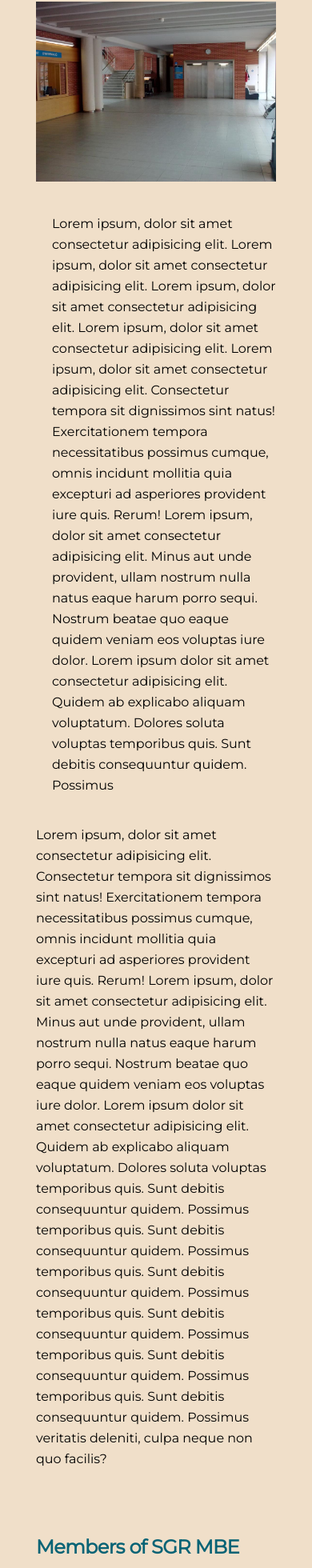
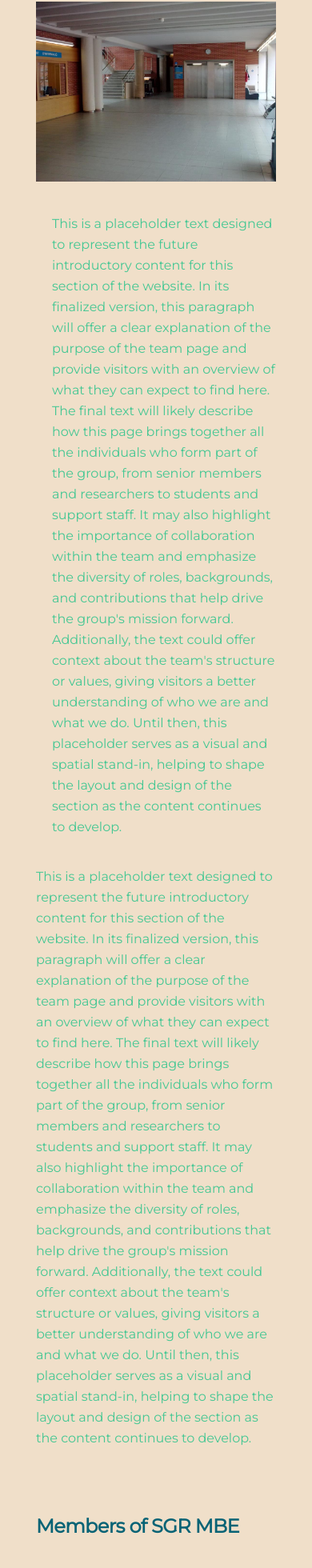
Before and after one commit to molivag/UB-SGR-Marine, a React (Vite) app: page /People in a window 390 px wide. Shown: the part 650-2610 px from the top of the page at 80% size. Built offline with nearby package versions, Linux system fonts and the light colour scheme.

Commit message:
Incluye mejoras menores, cambio de color en textos de prueba y correcciones menores

```diff
--- a/src/components/ProjectDescription.tsx
+++ b/src/components/ProjectDescription.tsx
@@ -4,6 +4,9 @@ import Tproject from "../types/Tproject";
 // import { Link } from "react-router-dom";
 
 import { FaXTwitter, FaInstagram } from "react-icons/fa6";
+
+
+
 
 const FullDescription: React.FC = () => {
   // Scroll global de la ventana
@@ -14,7 +17,6 @@ const FullDescription: React.FC = () => {
   const project = location.state?.project as Tproject | undefined;
   const { acronym } = useParams();
   console.log(acronym);
-
 
   if (!project) {
     return <Navigate to="/" replace />;
@@ -31,7 +33,7 @@ const FullDescription: React.FC = () => {
       	  4xl:max-w-screen-4xl
       	  5xl:max-w-screen-5xl">
         {/* <strong className=" text-4xl text-UBfoothead font-bold"> */}
-          <h1 className="h1">Projects</h1>
+        <h1 className="h1">Projects</h1>
         {/* </strong> */}
       </div>
       <div
@@ -44,7 +46,7 @@ const FullDescription: React.FC = () => {
           4xl:max-w-screen-4xl
           5xl:max-w-screen-5xl">
         {/* Columna izquierda */}
-        <div className="flex-[1.2] p-4 ">
+        <div className="flex-[1.1]  ">
           <motion.div
             className="sticky top-0"
             style={{ y }}
@@ -78,7 +80,7 @@ const FullDescription: React.FC = () => {
         </div>
 
         {/* Columna central */}
-        <div className="flex-1 p-4 ">
+        <div className="flex-[1.1] p-5 mr-4 ">
           <motion.div
             className="sticky top-0"
             style={{ y }}
@@ -128,7 +130,7 @@ const FullDescription: React.FC = () => {
                 <a
                   href={project.socialNetwork_inst}
                   target="_blank"
-                  rel="noopener noreferrer"
+              private method   rel="noopener noreferrer"
                   className="hover:text-gray-300"
                 >
                   <FaInstagram size={30} />
@@ -139,7 +141,7 @@ const FullDescription: React.FC = () => {
         </div>
 
         {/* Columna derecha (contenido largo sin scroll interno) */}
-        <div className="flex-[1.3] p-4 border-l ">
+        <div className="flex-[1.3] p-4  ">
           {[...Array(1)].map((_, i) => (
             <p key={i} className="p text-gray-800 leading-relaxed">
               {project.summary}
--- a/src/views/IndexView.tsx
+++ b/src/views/IndexView.tsx
@@ -49,18 +49,19 @@ function IndexPage() {
               src="/img/imagen1.png"
               alt="Organization of the Marine Biodiversity and Evolution Department"
             />
-            <p className="p text-base text-center"> Texto Lorem ipsum dolor, sit amet consectetur adipisicing elit. Ullam asperiores exercitationem minus architecto impedit quaerat dolorem, temporibus minima, nulla dignissimos eum voluptates in maiores vitae ut accusantium totam. Magni, odio. decscriptivo de la imagen que se muestra</p>
+            <p className="p text-base text-center text-green-400 text-opacity-90">
+              This is a sample text used solely for demonstration purposes. Its goal is to showcase how the applied text styling—such as transparency—appears in relation to the previous image or layout. The content itself has no informational value and can be easily replaced with the final text when available.
+            </p>
           </div>
 
           <h2 className="h2 mt-20">
             Senior Members
           </h2>
           <div>
-            <p className="p mt-6 ">
-              Lorem ipsum dolor sit amet consectetur adipisicing elit. Quae
-              officia animi dolores veritatis mollitia inventore magnam odit,
-              deleniti odio accusantium qui aspernatur, repellendus sed est hic
-              ipsa iusto similique culpa?
+            <p className="p mt-6 text-green-400 text-opacity-90">
+              This is an introductory text for the senio section. Its purpose is to briefly set the context for the content below, highlighting the individuals who are part of the team. It can be adjusted later to match the tone and style of the final website.
+
+
             </p>
           </div>
           <Seniors />
--- a/src/views/PeopleView.tsx
+++ b/src/views/PeopleView.tsx
@@ -47,44 +47,24 @@ function PeoplePage() {
           <div className="mt-5">
             <aside >
               {/* <h1 className=" mb-4 text-center text-4xl font-extrabold leading-none tracking-tight text-UBtitles md:text-5xl lg:text-6xl "> */}
-              <p className="ml-5 mt-5 mb-4 p">
-                Lorem ipsum, dolor sit amet consectetur adipisicing elit.
-                Lorem ipsum, dolor sit amet consectetur adipisicing elit.
-                Lorem ipsum, dolor sit amet consectetur adipisicing elit.
-                Lorem ipsum, dolor sit amet consectetur adipisicing elit.
-                Lorem ipsum, dolor sit amet consectetur adipisicing elit.
-                Consectetur tempora sit dignissimos sint natus! Exercitationem
-                tempora necessitatibus possimus cumque, omnis incidunt mollitia
-                quia excepturi ad asperiores provident iure quis. Rerum! Lorem
-                ipsum, dolor sit amet consectetur adipisicing elit. Minus aut
-                unde provident, ullam nostrum nulla natus eaque harum porro
-                sequi. Nostrum beatae quo eaque quidem veniam eos voluptas iure
-                dolor. Lorem ipsum dolor sit amet consectetur adipisicing elit.
-                Quidem ab explicabo aliquam voluptatum. Dolores soluta voluptas
-                temporibus quis. Sunt debitis consequuntur quidem. Possimus
+              <p className="ml-5 mt-5 mb-4 p text-green-400 text-opacity-90">
+                This is a placeholder text designed to represent the future introductory content for this section of the website. In its finalized version, this paragraph will offer a clear explanation of the purpose of the team page and provide visitors with an overview of what they can expect to find here. The final text will likely describe how this page brings together all the individuals who form part of the group, from senior members and researchers to students and support staff.
+
+                It may also highlight the importance of collaboration within the team and emphasize the diversity of roles, backgrounds, and contributions that help drive the group's mission forward. Additionally, the text could offer context about the team's structure or values, giving visitors a better understanding of who we are and what we do. Until then, this placeholder serves as a visual and spatial stand-in, helping to shape the layout and design of the section as the content continues to develop.
+
               </p>
             </aside>
           </div>
         </div>
 
         <div>
-          <p className="mb-4 p ">
-            Lorem ipsum, dolor sit amet consectetur adipisicing elit.
-            Consectetur tempora sit dignissimos sint natus! Exercitationem
-            tempora necessitatibus possimus cumque, omnis incidunt mollitia
-            quia excepturi ad asperiores provident iure quis. Rerum! Lorem
-            ipsum, dolor sit amet consectetur adipisicing elit. Minus aut
-            unde provident, ullam nostrum nulla natus eaque harum porro
-            sequi. Nostrum beatae quo eaque quidem veniam eos voluptas iure
-            dolor. Lorem ipsum dolor sit amet consectetur adipisicing elit.
-            Quidem ab explicabo aliquam voluptatum. Dolores soluta voluptas
-            temporibus quis. Sunt debitis consequuntur quidem. Possimus
-            temporibus quis. Sunt debitis consequuntur quidem. Possimus
-            temporibus quis. Sunt debitis consequuntur quidem. Possimus
-            temporibus quis. Sunt debitis consequuntur quidem. Possimus
-            temporibus quis. Sunt debitis consequuntur quidem. Possimus
-            temporibus quis. Sunt debitis consequuntur quidem. Possimus
-            veritatis deleniti, culpa neque non quo facilis?
+          <p className="mb-4 p text-green-400 text-opacity-90">
+                This is a placeholder text designed to represent the future introductory content for this section of the website. In its finalized version, this paragraph will offer a clear explanation of the purpose of the team page and provide visitors with an overview of what they can expect to find here. The final text will likely describe how this page brings together all the individuals who form part of the group, from senior members and researchers to students and support staff.
+
+                It may also highlight the importance of collaboration within the team and emphasize the diversity of roles, backgrounds, and contributions that help drive the group's mission forward. Additionally, the text could offer context about the team's structure or values, giving visitors a better understanding of who we are and what we do. Until then, this placeholder serves as a visual and spatial stand-in, helping to shape the layout and design of the section as the content continues to develop.
+
+
+
           </p>
 
         </div>
--- a/src/views/ProjectsView.tsx
+++ b/src/views/ProjectsView.tsx
@@ -11,37 +11,37 @@ function ProjectsPage() {
     <Fragment>
       {/* <div className="@container border-8 border-dashed border-orange-950"> */}
       <div className="mb-20 mx-auto max-w-screen-2xl 3xl:max-w-screen-3xl 4xl:max-w-screen-4xl 5xl:max-w-screen-5xl px-4">
-        <section className="my-10">
-          <div className="mx-auto max-w-screen-xl py-8 ">
-            <div className="grid grid-cols-1 gap-2 md:grid-cols-2 md:items-center md:gap-8">
-              <div>
-                <div className="max-w-lg md:max-w-none">
-                  <h2 className="text-2xl font-semibold text-gray-900 sm:text-3xl">
-                    Project of the SGR Group
-                  </h2>
-
-                  <p className="mt-4 p ">
-                    Lorem ipsum dolor sit amet consectetur adipisicing elit.
-                    Tenetur doloremque saepe architecto maiores repudiandae amet
-                    perferendis repellendus, reprehenderit voluptas sequi.
-                  </p>
-                </div>
-              </div>
-
-              <div>
-                <img
-                  src="https://images.unsplash.com/photo-1731690415686-e68f78e2b5bd?q=80&w=2670&auto=format&fit=crop&ixlib=rb-4.0.3&ixid=M3wxMjA3fDB8MHxwaG90by1wYWdlfHx8fGVufDB8fHx8fA%3D%3D"
-                  className="rounded-3xl"
-                  alt=""
-                />
-              </div>
-            </div>
-          </div>
-        </section>
-        <section className="mt-20">
-          <h2 className="h2 mb-10">
+        {/* <section className="my-10"> */}
+        {/*   <div className="mx-auto max-w-screen-xl py-8 "> */}
+        {/*     <div className="grid grid-cols-1 gap-2 md:grid-cols-2 md:items-center md:gap-8"> */}
+        {/*       <div> */}
+        {/*         <div className="max-w-lg md:max-w-none"> */}
+        {/*           <h2 className="text-2xl font-semibold text-gray-900 sm:text-3xl"> */}
+        {/*             Project of the SGR Group */}
+        {/*           </h2> */}
+        {/**/}
+        {/*           <p className="mt-4 p "> */}
+        {/*             Lorem ipsum dolor sit amet consectetur adipisicing elit. */}
+        {/*             Tenetur doloremque saepe architecto maiores repudiandae amet */}
+        {/*             perferendis repellendus, reprehenderit voluptas sequi. */}
+        {/*           </p> */}
+        {/*         </div> */}
+        {/*       </div> */}
+        {/**/}
+        {/*       <div> */}
+        {/*         <img */}
+        {/*           src="https://images.unsplash.com/photo-1731690415686-e68f78e2b5bd?q=80&w=2670&auto=format&fit=crop&ixlib=rb-4.0.3&ixid=M3wxMjA3fDB8MHxwaG90by1wYWdlfHx8fGVufDB8fHx8fA%3D%3D" */}
+        {/*           className="rounded-3xl " */}
+        {/*           alt="" */}
+        {/*         /> */}
+        {/*       </div> */}
+        {/*     </div> */}
+        {/*   </div> */}
+        {/* </section> */}
+        <section className="mt-10">
+          <h1 className="h1 mb-20">
             Current Projects
-          </h2>
+          </h1>
           <div className="px-3 grid grid-cols-1 justify-items-center gap-y-10 align-middle
           grid-cols-32	md:grid-cols-2 md:gap-8
           grid-cols-32	lg:grid-cols-2 lg:gap-x-1 lg:gap-y-12
```
Also changed, not shown: src/components/Footer.tsx (+20 -29 lines). Lines whose indentation alone changed are shown as unchanged.
